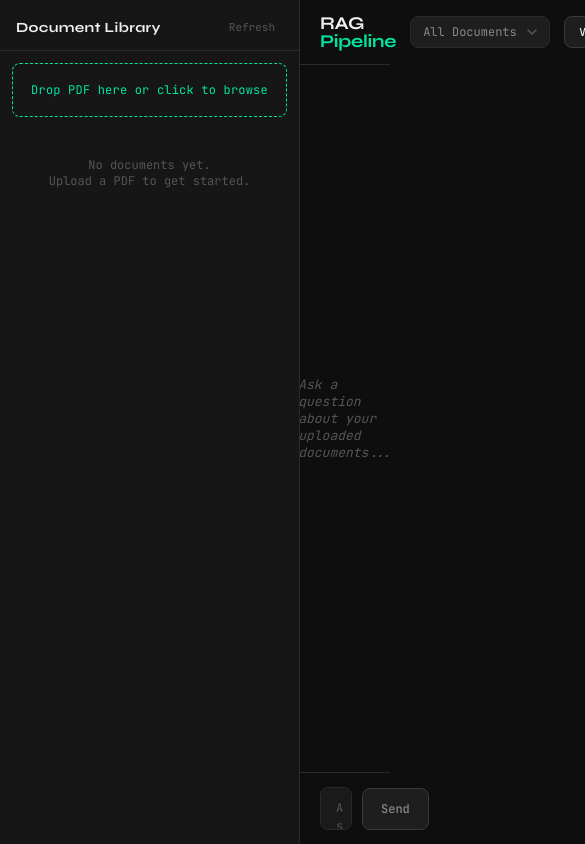
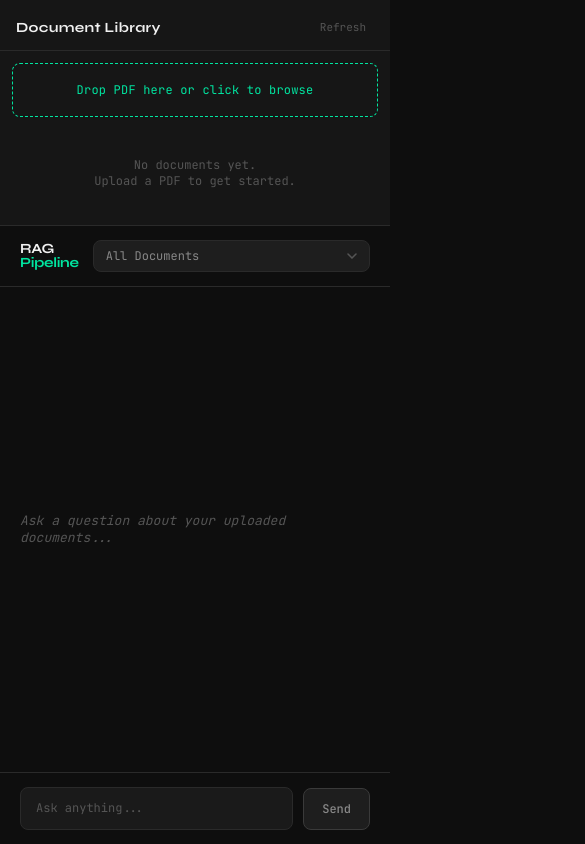
Before and after one commit to notwilliam1/rag-pipeline-frontend, a plain HTML site: page index.html in a window 390 px wide. Shown: the top 844 px of the page, 585 px wide, since content can reach past the window. Drawn offline with Linux system fonts and the light colour scheme; no server answers.

Commit message:
fix: updated mobile friendliness

```diff
--- a/styles.css
+++ b/styles.css
@@ -398,3 +398,41 @@ input[type=file] { display: none; }
   padding: 9px; cursor: pointer; transition: all 0.15s;
 }
 .modal-close:hover { border-color: var(--accent); color: var(--accent); }
+
+@media (max-width: 768px) {
+  .layout {
+    flex-direction: column;
+  }
+
+  .left-panel {
+    width: 100%;
+    height: auto;
+    border-right: none;
+    border-bottom: 1px solid var(--border);
+  }
+
+  .doc-list {
+    max-height: 250px;
+  }
+
+  .right-panel {
+    flex: 1;
+    min-height: 0;
+  }
+
+  .chat-title {
+    font-size: 14px;
+  }
+
+  .doc-filter {
+    max-width: 100%;
+  }
+
+  .arch-btn {
+    display: none;
+  }
+
+  .msg-bubble {
+    max-width: 90%;
+  }
+}
```
